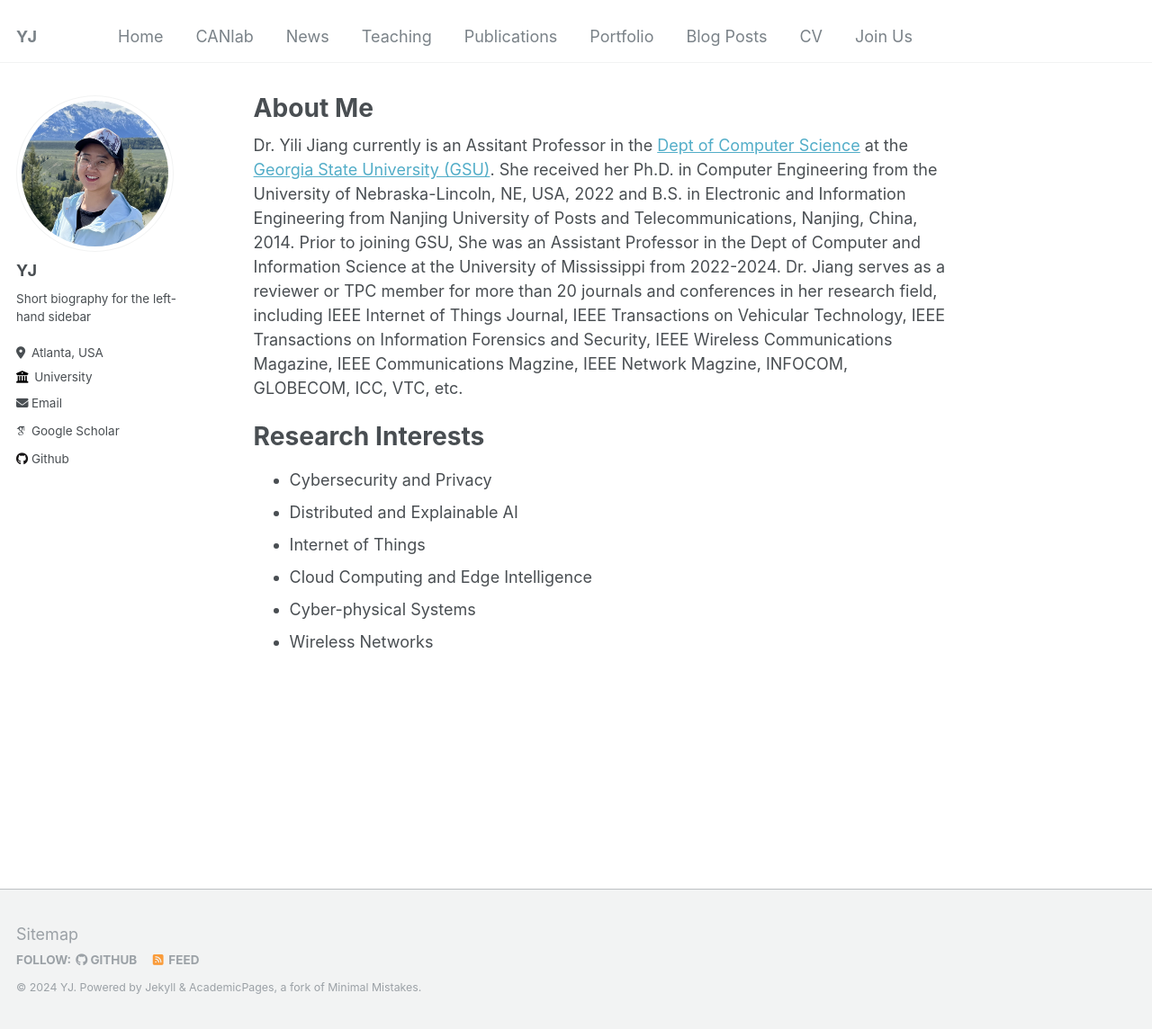
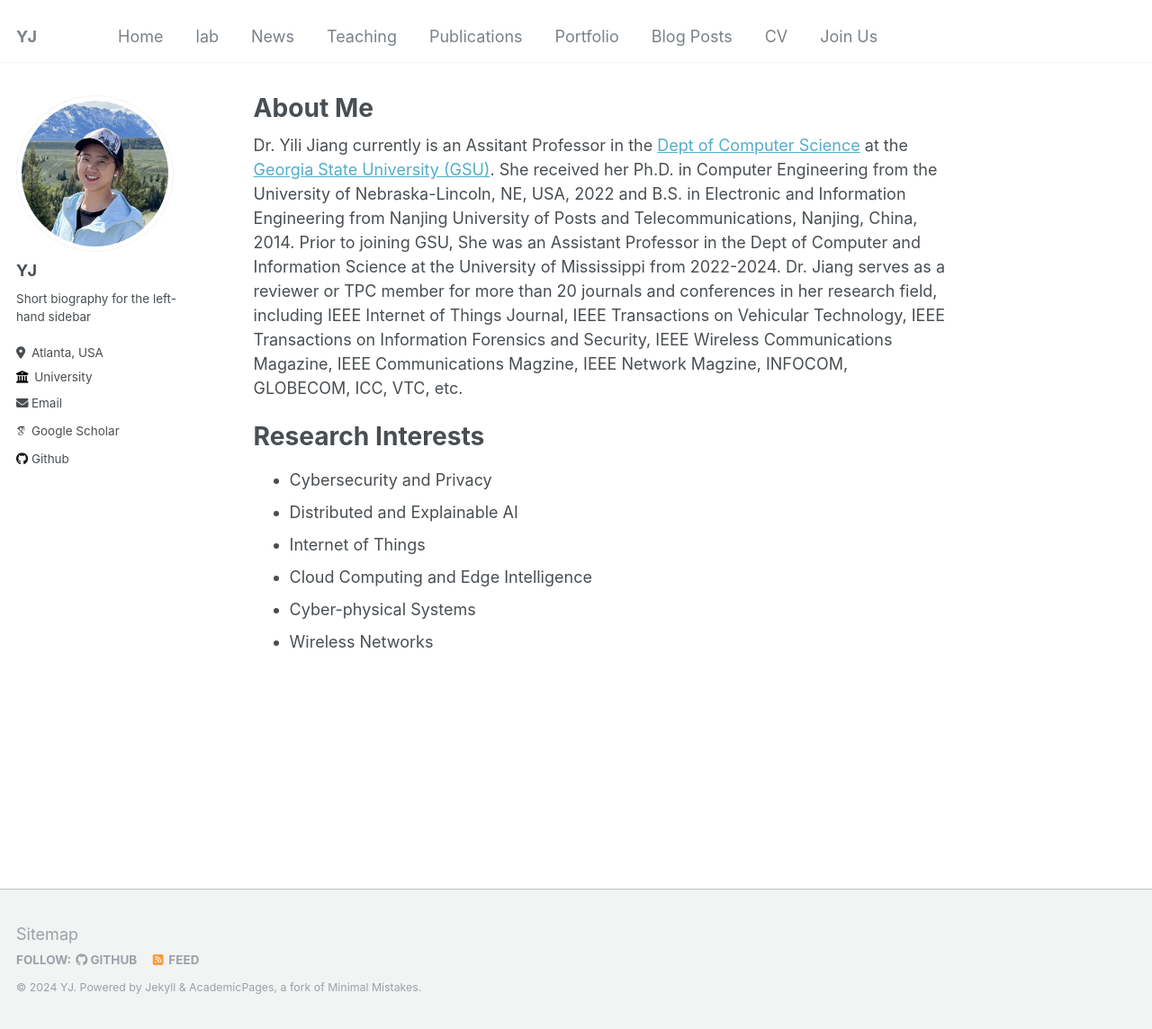
Before and after one commit to suhbrina-perry/suhbrina-perry.github.io, a Jekyll site: the page built from _pages/about.md, in a window 1280 px wide and 1144 px high. Shown: the whole window at 90% size. Built offline with Jekyll 4.4.1, drawn with Linux system fonts in a browser that asks for light colours; some web fonts are replaced.

Commit message:
Update navigation.yml

```diff
--- a/_data/navigation.yml
+++ b/_data/navigation.yml
@@ -5,8 +5,8 @@ main:
   - title: "Home"
     url: /home/
 
-  - title: "CANlab"
-    url: /CANlab/
+  - title: "lab"
+    url: /lab/
 
   - title: "News"
     url: /news/
```
